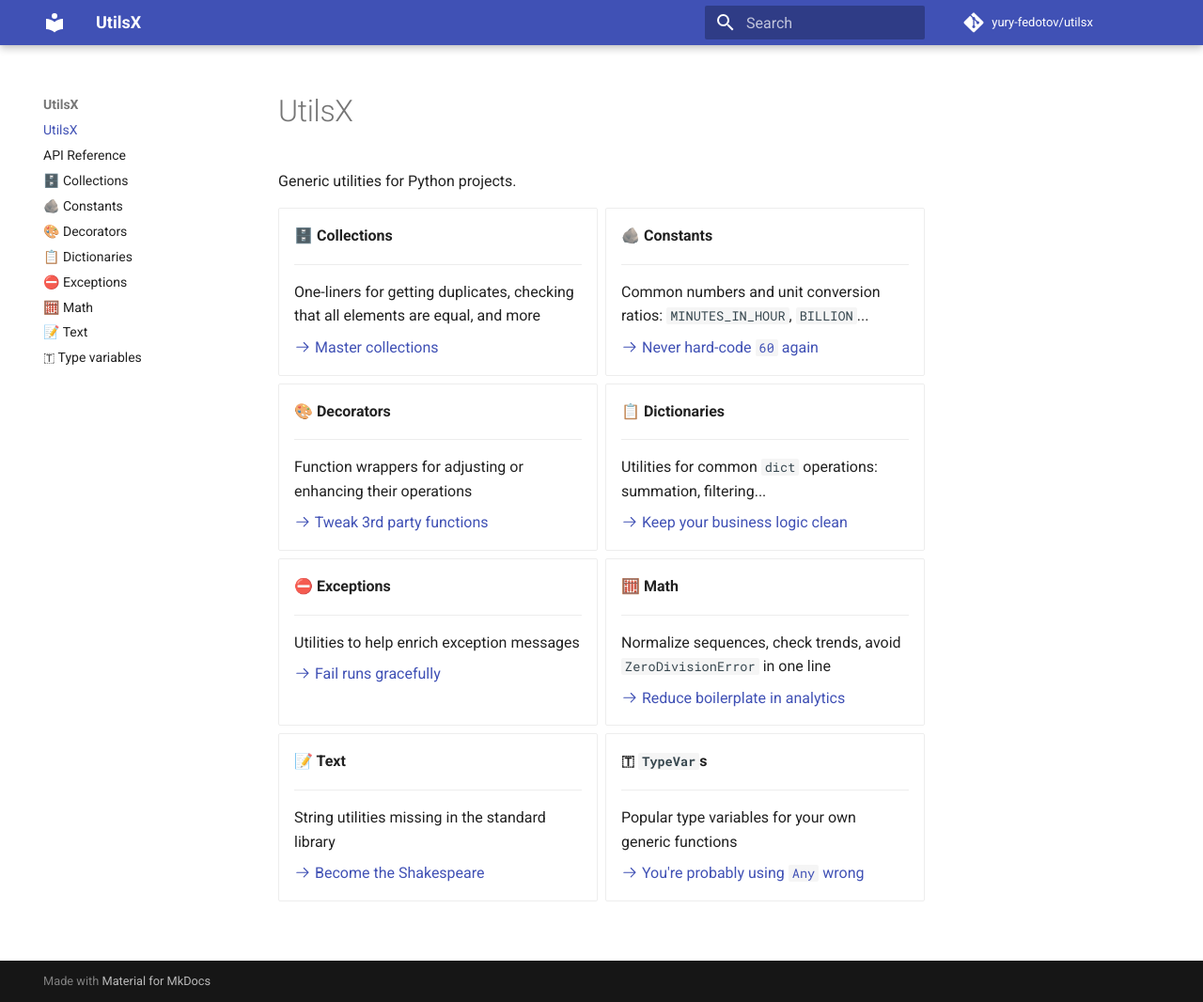
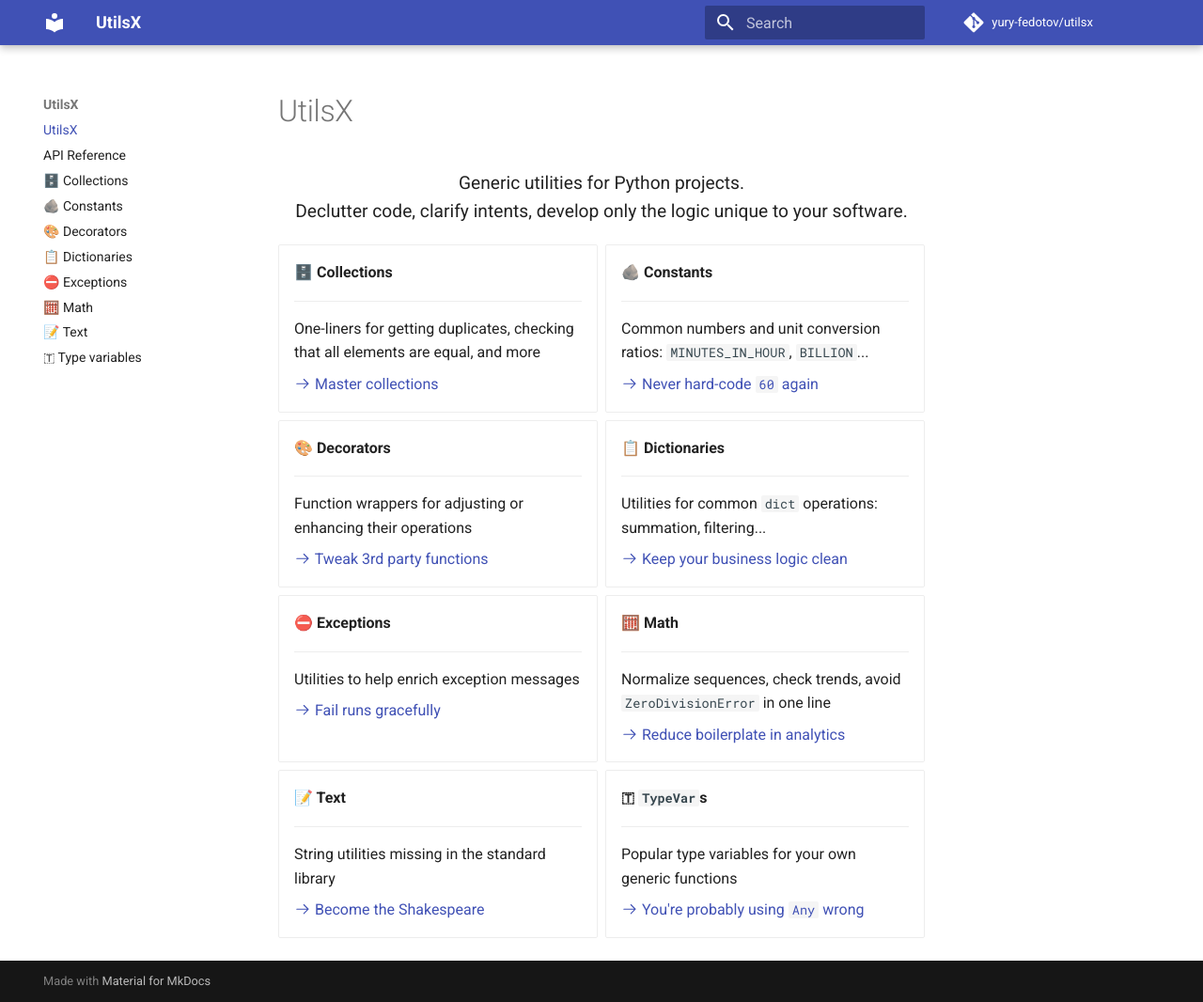
Before and after one commit to yury-fedotov/utilsx, an MkDocs documentation site: the page built from docs/index.md, in a window 1280 px wide and 1066 px high. Shown: the whole window at 94% size. Built offline with MkDocs 1.6.1 and Material for MkDocs 9.7.7, drawn with Linux system fonts in a browser that asks for light colours; comment, search, counter and statistics services are not loaded.

Commit message:
Add nice description to index

```diff
--- a/docs/index.md
+++ b/docs/index.md
@@ -1,6 +1,10 @@
 # UtilsX
 
-Generic utilities for Python projects.
+<div style="text-align: center; font-size: 1.2em; margin: 1em 0;">
+    Generic utilities for Python projects.
+    <br>
+    Declutter code, clarify intents, develop only the logic unique to your software.
+</div>
 
 <div class="grid cards" markdown>
 
@@ -42,7 +46,7 @@
 
     Utilities to help enrich exception messages
 
-    [:octicons-arrow-right-24: Fail runs gracefully](dictionaries.md)
+    [:octicons-arrow-right-24: Fail runs gracefully](exceptions.md)
 
 -   __🧮 Math__
 
@@ -66,6 +70,6 @@
 
     Popular type variables for your own generic functions
 
-    [:octicons-arrow-right-24: You're probably using `Any` wrong](text.md)
+    [:octicons-arrow-right-24: You're probably using `Any` wrong](typevars.md)
 
 </div>
```
